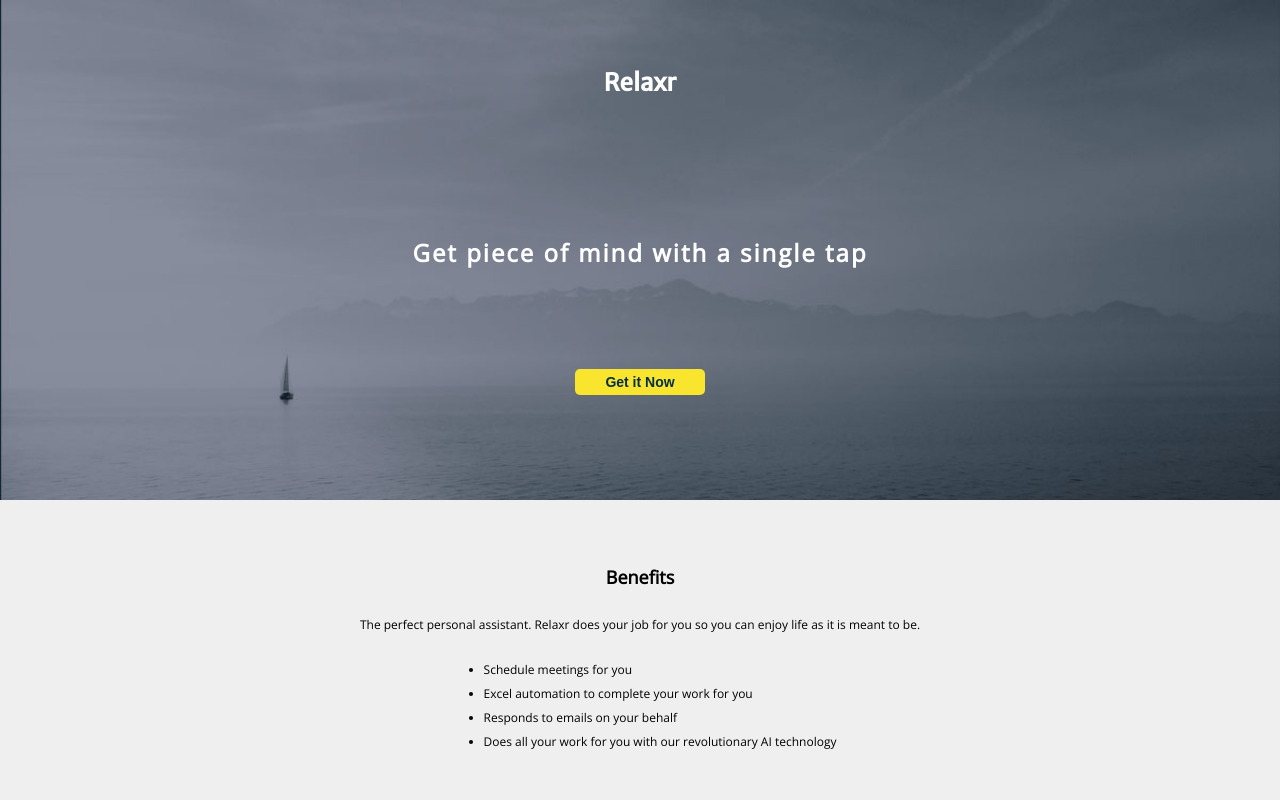
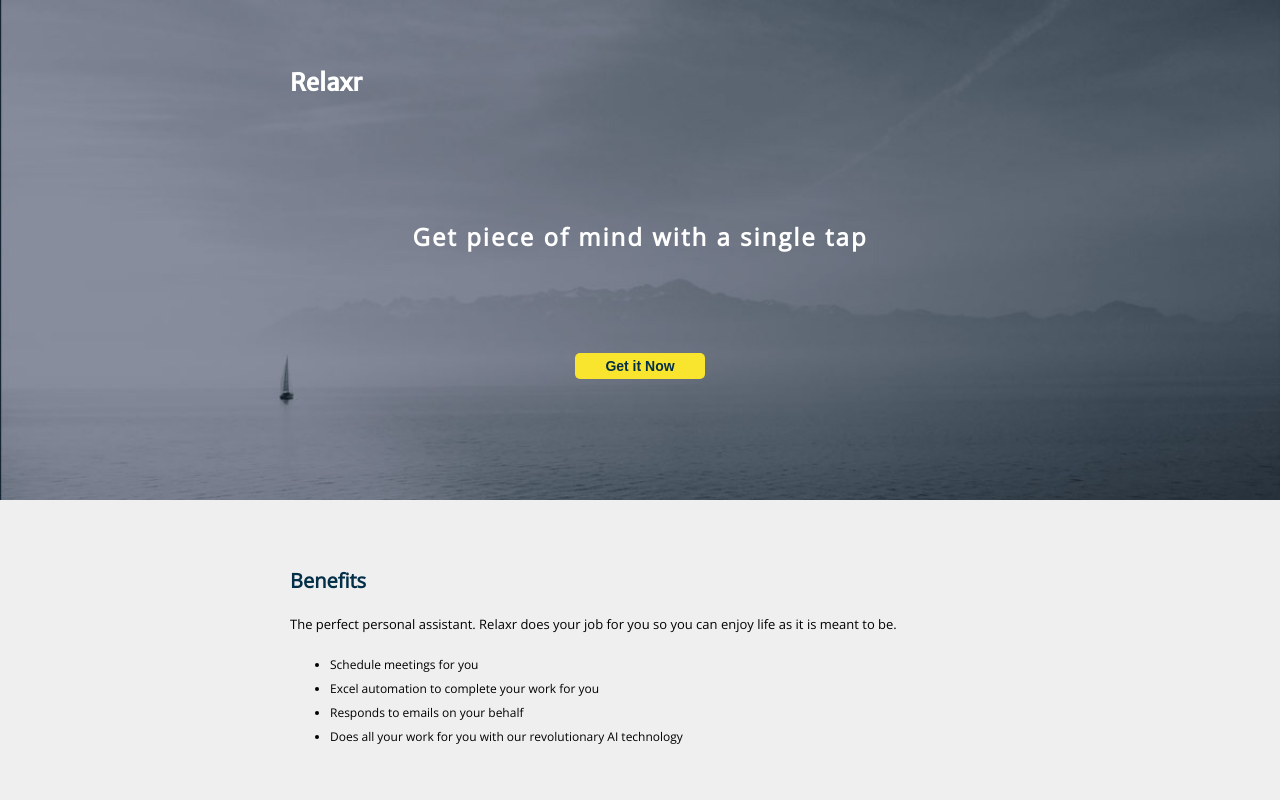
Before and after one commit to minicrystal7205/assignment2_ec, a plain HTML site: page index.html in a window 1280 px wide. Shown: the top 800 px of the page. Drawn offline with nearby package versions, Linux system fonts and the light colour scheme.

Commit message:
updated index & style

```diff
--- a/index.html
+++ b/index.html
@@ -16,13 +16,16 @@
 </head>
 
 <body>
-	<div id="container">
+	<!-- <div id="container"> -->
 	<header>
+		<div class="relaxr-container">
 			<h1>Relaxr</h1>
 			<h2>Get piece of mind with a single tap</h2>
 			<button type="button" name="button">Get it Now</button>
+		</div>
 	</header>
 	<section class='benefits'>
+		<div class="benefits-container">
 			<h1>Benefits</h1>
 			<p>The perfect personal assistant. Relaxr does your job for you so you can enjoy life as it is meant to be.</p>
 			<ul>
@@ -31,6 +34,7 @@
 				<li>Responds to emails on your behalf</li>
 				<li>Does all your work for you with our revolutionary AI technology</li>
 			</ul>
+		</div>
 	</section>
 	<section class='comment'>
 		<p>Relaxr changed my life. I’ve been able to travel the world, spend limited time working and my boss keeps thanking me for crushing work.
@@ -48,7 +52,7 @@
 		</nav>
 		<p>&copy; Copyright 2015. Relaxr.</p>
 	</footer>
-	</div>
+	<!-- </div> -->
 	<!-- #container -->
 </body>
 
--- a/style.css
+++ b/style.css
@@ -14,37 +14,36 @@ body {
   /* font-family: Helvetica, Arial, sans-serif; */
   font-family: 'Open Sans', sans-serif;
   margin: 0 auto;
+  text-align: center;
 }
 
-#container {
+/* #container {
   text-align: center;
-}
+} */
 
 header {
   background: url('images/header_bg.jpg') no-repeat;
   background-size: cover;
   height: 500px;
   padding: 50px 0;
-  width: 100%;
   display: flex;
   flex-flow: column wrap;
   align-items: center;
 }
 
-/* .relaxr-box {
+.relaxr-container {
   width: 700px;
-} */
+}
 
-header h1 {
+.relaxr-container h1 {
   font-weight: bolder;
   font-size: 24px;
   color: #ffffff;
   text-align: left;
   font-family: 'Merriweather Sans', sans-serif;
-  /* width: 700px; */
 }
 
-header h2 {
+.relaxr-container h2 {
   font-weight: Semibold;
   font-size: 24px;
   color: #ffffff;
@@ -52,7 +51,7 @@ header h2 {
   letter-spacing: 2px;
 }
 
-header button {
+.relaxr-container button {
   font-weight: bolder;
   font-size: 14px;
   border-radius: 5px;
@@ -64,7 +63,6 @@ header button {
 
 .benefits {
   background-color: #f0efef;
-  width: 100%;
   height: 400px;
   padding: 50px 0;
   display: flex;
@@ -72,19 +70,18 @@ header button {
   align-items: center;
 }
 
-/* .benefits-box {
+.benefits-container {
   width: 700px;
-} */
+}
 
-.benefits-box h1 {
+.benefits-container h1 {
   font-weight: bold;
   font-size: 20px;
   color: #033048;
   text-align: left;
-  /* width: 700px; */
 }
 
-.benefits-box p {
+.benefits-container p {
   font-weight: lighter;
   font-size: 13px;
   margin: 20px 0;
```
Lines whose indentation alone changed are shown as unchanged.
